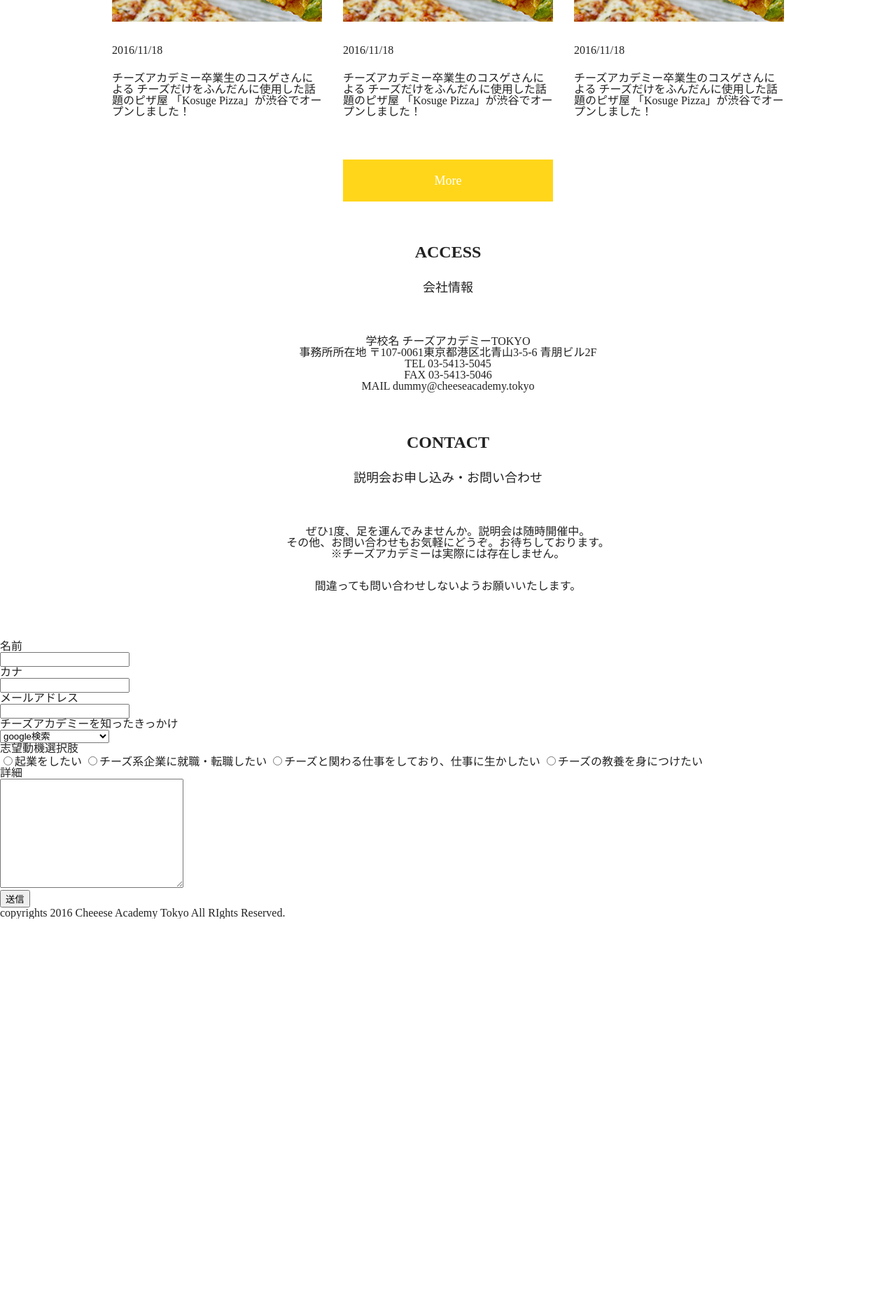
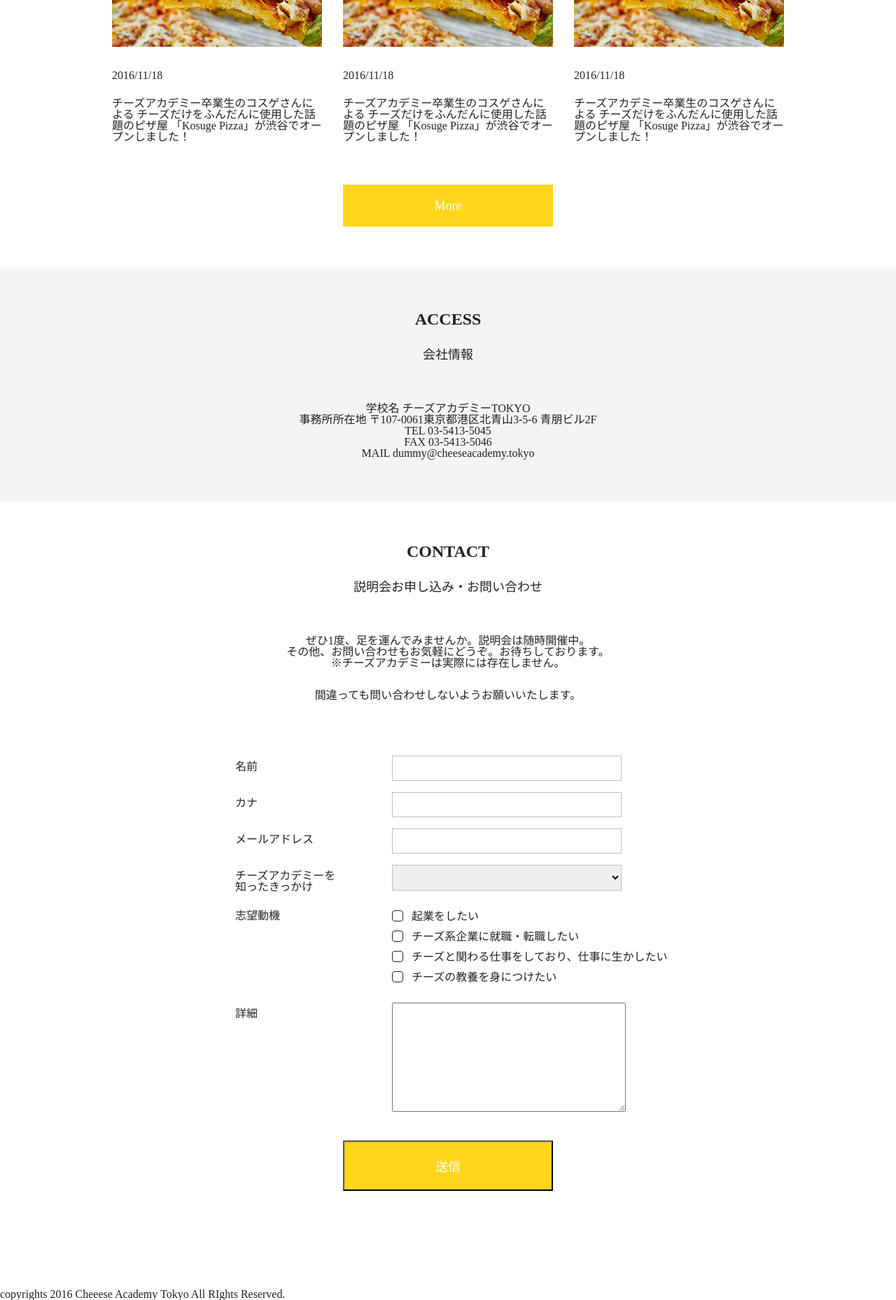
Before and after one commit to kazutakaohki/gsdev22, a PHP site: page / in a window 1280 px wide. Shown: the part 3080-4938 px from the top of the page at 70% size. Before the commit the page ends 4393 px from the top, so only its background shows below. Run offline with PHP 8.4, Linux system fonts and the light colour scheme.

Commit message:
20211201更新

```diff
--- a/kadai_html（〜12:5）/html_ohki_04/css/style.css
+++ b/kadai_html（〜12:5）/html_ohki_04/css/style.css
@@ -27,6 +27,21 @@ img {
 
 .flex {
   display: flex;
+  justify-content: space-between;
+}
+
+.header_yohaku {
+  display: flex;
+  margin: 0 50px;
+}
+
+.header_list {
+  padding: 50px 25px;
+}
+
+.header_list > a {
+  color: #222222;
+  text-transform: uppercase;
 }
 
 /* ヘッダー　ここまで　--------------------------------------- */
@@ -101,11 +116,15 @@ img {
 
 /*　COURSE ここから　--------------------------------------- */
 
+.course {
+  padding: 60px 0 0;
+}
+
 .course_title {
   font-size: 2.4rem;
   font-weight: bold;
   color: #222222;
-  margin: 60px 0 30px;
+  margin: 0 0 30px;
 }
 
 .course_info {
@@ -126,15 +145,39 @@ img {
   height: auto; /*画像の縦横比を維持 */
 }
 
+.course_haikei {
+  background-color: #f4f4f4;
+}
+
+.course_pics_right {
+  max-width: 430px;
+  margin: auto auto auto 50px;
+}
+
+.course_pics_left {
+  max-width: 430px;
+  margin: auto 50px auto auto;
+}
+
+.course_pics_title {
+  font-size: 1.8rem;
+  font-weight: bold;
+  padding: 0 0 40px;
+}
+
 /*　COURSE ここまで　--------------------------------------- */
 
 /* NEWS ここから　------------------------------------------ */
+
+.news {
+  padding: 60px 0;
+}
 
 .news_title {
   font-size: 2.4rem;
   font-weight: bold;
   color: #ffd61a;
-  margin: 60px 0 30px;
+  margin: 0 0 30px;
 }
 
 .news_title_j {
@@ -165,7 +208,6 @@ img {
   display: block;
   width: 300px;
   margin: auto;
-  margin-bottom: 60px;
   padding: 21px 0;
   background-color: #ffd61a;
   font-size: 1.8rem;
@@ -176,11 +218,16 @@ img {
 
 /* ACCESS ここから　---------------------------------------- */
 
+.access {
+  background-color: #f4f4f4;
+  padding: 60px 0;
+}
+
 .access_title {
   font-size: 2.4rem;
   font-weight: bold;
   color: #222222;
-  margin: 60px 0 30px;
+  margin: 0 0 30px;
 }
 
 .access_title_j {
@@ -208,6 +255,73 @@ img {
   margin: 30px 0 70px;
 }
 
+.form_wrapper {
+  width: 640px;
+  margin: auto;
+}
+
+.form_inner {
+  display: flex;
+  flex-wrap: wrap;
+}
+
+.form_title {
+  width: 160px;
+  margin: 0 64px 0 16px;
+  padding: 16px 0 0 0;
+}
+
+.form_title.check_box {
+  padding: 20px 0 0 0;
+}
+
+.form_item {
+  width: 400px;
+  margin: 8px 0 8px 0;
+}
+
+.form_parts {
+  box-sizing: border-box;
+  width: 328px;
+  border: solid 1px #bfbfbf;
+  font-size: 1.6rem;
+  padding: 8px;
+}
+
+.form_label {
+  display: block;
+  margin: 12px 0 12px 0;
+}
+
+.text_area {
+  width: 328px;
+  margin: 8px 0 0 0;
+}
+
+input[type*="checkbox"] {
+  -webkit-appearance: none;
+  -moz-appearance: none;
+  width: 16px;
+  height: 16px;
+  border: solid 1px #222222;
+  border-radius: 25%;
+  vertical-align: -2px;
+  margin: 0 12px 0 0;
+  font-size: 1.4rem;
+}
+
+input[type*="checkbox"]:checked {
+  background-color: #222222;
+}
+
+.contact_btn {
+  -webkit-appearance: none;
+  -moz-appearance: none;
+  margin: 38px 0 140px 0;
+  border: 0; /* 枠線を消す */
+  outline: 0; /* クリックしたときに表示される枠線を消す */
+}
+
 /* CONTACT ここまで　--------------------------------------- */
 
 /* フッター ここから　---------------------------------------- */
--- a/kadai_html（〜12:5）/html_ohki_04/index.html
+++ b/kadai_html（〜12:5）/html_ohki_04/index.html
@@ -138,13 +143,14 @@
                 </p>
               </li>
             </ul>
+          </div>
         </section>
 
         <!-- COURCE ここまで -->
 
         <!-- NEWS ここから -->
 
-        <section id="NEWS">
+        <section id="NEWS" class="news">
           <div class="news_wrapper">
             <h3 class="news_title text-center">NEWS</h3>
             <h4 class="news_title_j text-center">ニュース</h4>
@@ -189,7 +195,7 @@
 
         <!-- ACCESS ここから -->
 
-        <section id="ACCESS">
+        <section id="ACCESS" class="access">
           <div class="text-center">
             <h3 class="access_title">ACCESS</h3>
             <h4 class="access_title_j">会社情報</h4>
@@ -221,17 +227,29 @@
             </p>
           </div>
 
+          <div class="form_wrapper">
             <form action="#" method="post">
-            <dl>
-              <dd>名前</dd>
-              <dt><input type="text" name="name" /></dt>
-              <dd>カナ</dd>
-              <dt><input type="text" name="kana" /></dt>
-              <dd>メールアドレス</dd>
-              <dt><input type="email" name="email" /></dt>
-              <dd>チーズアカデミーを知ったきっかけ</dd>
-              <dt>
-                <select name="選択して下さい" id="選択して下さい">
+              <dl class="form_inner">
+                <dd class="form_title">名前</dd>
+                <dt class="form_item">
+                  <input type="text" name="name" class="form_parts" />
+                </dt>
+                <dd class="form_title">カナ</dd>
+                <dt class="form_item">
+                  <input type="text" name="kana" class="form_parts" />
+                </dt>
+                <dd class="form_title">メールアドレス</dd>
+                <dt class="form_item">
+                  <input type="email" name="email" class="form_parts" />
+                </dt>
+                <dd class="form_title">チーズアカデミーを 知ったきっかけ</dd>
+                <dt class="form_item">
+                  <select
+                    name="選択して下さい"
+                    id="選択して下さい"
+                    class="form_parts"
+                  >
+                    <option value=""></option>
                     <option value="google検索">google検索</option>
                     <option value="SNS">SNS</option>
                     <option value="紹介">紹介</option>
@@ -241,44 +259,45 @@
                     <option value="その他">その他</option>
                   </select>
                 </dt>
-              <dd>志望動機選択肢</dd>
-              <dt>
-                <label for="kigyou"
+                <dd class="form_title check_box">志望動機</dd>
+                <dt class="form_item">
+                  <label class="form_label" for="kigyou"
                     ><input
-                    type="radio"
+                      type="checkbox"
                       name="kind"
                       id="kigyou"
                       value="起業をしたい"
                     />起業をしたい</label
                   >
-                <label for="syuusyoku"
+                  <label class="form_label" for="syuusyoku"
                     ><input
-                    type="radio"
+                      type="checkbox"
                       name="kind"
                       id="syuusyoku"
                       value="チーズ系企業に就職・転職したい"
                     />チーズ系企業に就職・転職したい</label
                   >
-                <label for="ikasu"
+                  <label class="form_label" for="ikasu"
                     ><input
-                    type="radio"
+                      type="checkbox"
                       name="kind"
                       id="ikasu"
                       value="チーズと関わる仕事をしており、仕事に生かしたい"
                     />チーズと関わる仕事をしており、仕事に生かしたい</label
                   >
-                <label for="kyouyou"
+                  <label class="form_label" for="kyouyou"
                     ><input
-                    type="radio"
+                      type="checkbox"
                       name="kind"
                       id="kyouyou"
                       value="チーズの教養を身につけたい"
                     />チーズの教養を身につけたい</label
                   >
                 </dt>
-              <dd>詳細</dd>
+                <dd class="form_title">詳細</dd>
                 <dt>
                   <textarea
+                    class="text_area"
                     name="detail"
                     id="detail"
                     cols="30"
@@ -286,8 +305,11 @@
                   ></textarea>
                 </dt>
               </dl>
-            <input type="submit" value="送信" />
             </form>
+          </div>
+          <div class="contact_btn">
+            <input class="btn text-center" type="submit" value="送信" />
+          </div>
         </section>
 
         <!-- CONTACT ここまで -->
```
Also changed, not shown: other parts of kadai_html（〜12:5）/html_ohki_04/index.html (+18 -13 lines). Lines whose indentation alone changed are shown as unchanged.
